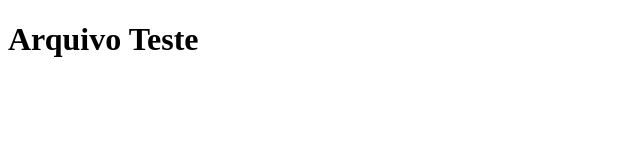
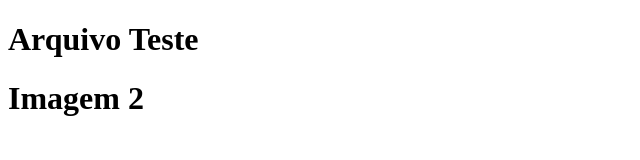
Before and after one commit to profdiegomoraeseduvale/aulagit, a plain HTML site: page index.html in a window 1280 px wide. Shown: the whole page, without its empty margins (0-640 px from the left). Drawn offline with Linux system fonts and the light colour scheme.

Commit message:
update index imagem

```diff
--- a/index.html
+++ b/index.html
@@ -7,5 +7,6 @@
 </head>
 <body>
     <h1>Arquivo Teste</h1>
+    <h1>Imagem 2</h1>
 </body>
 </html>
```
